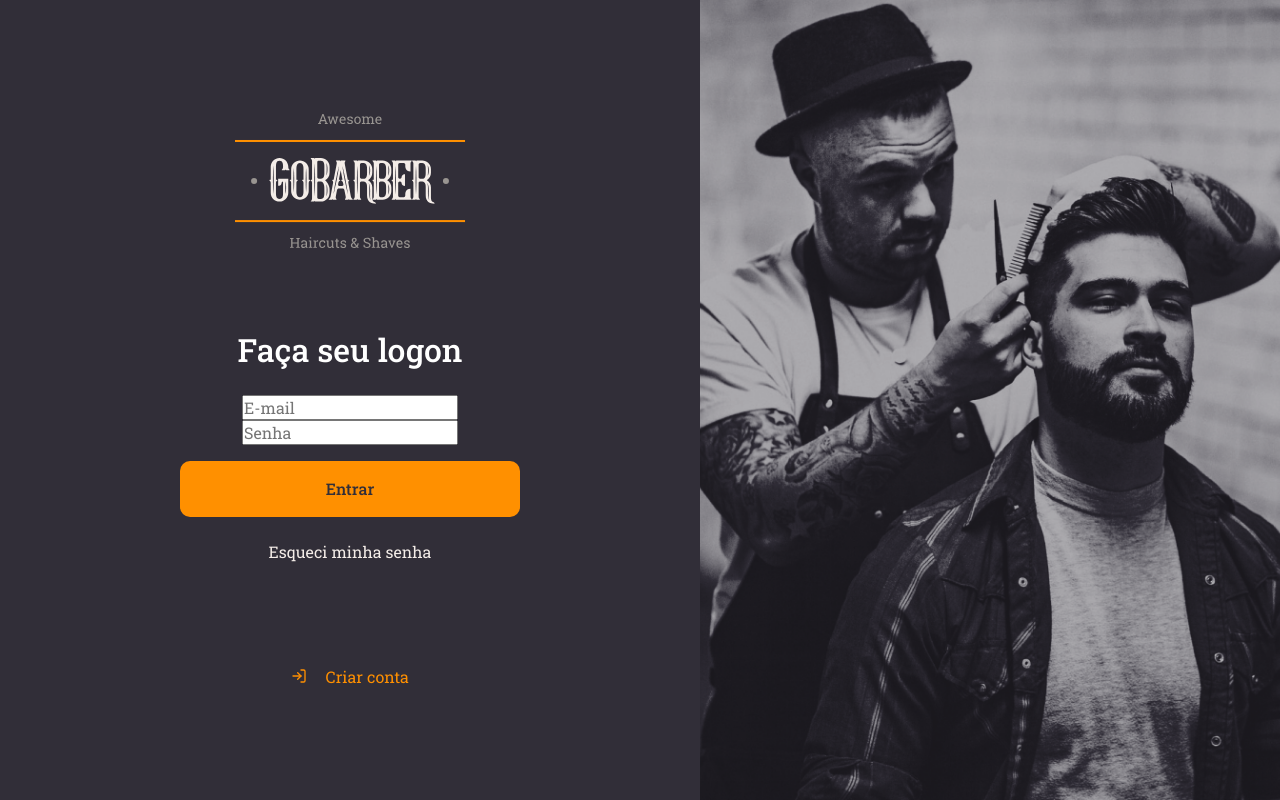
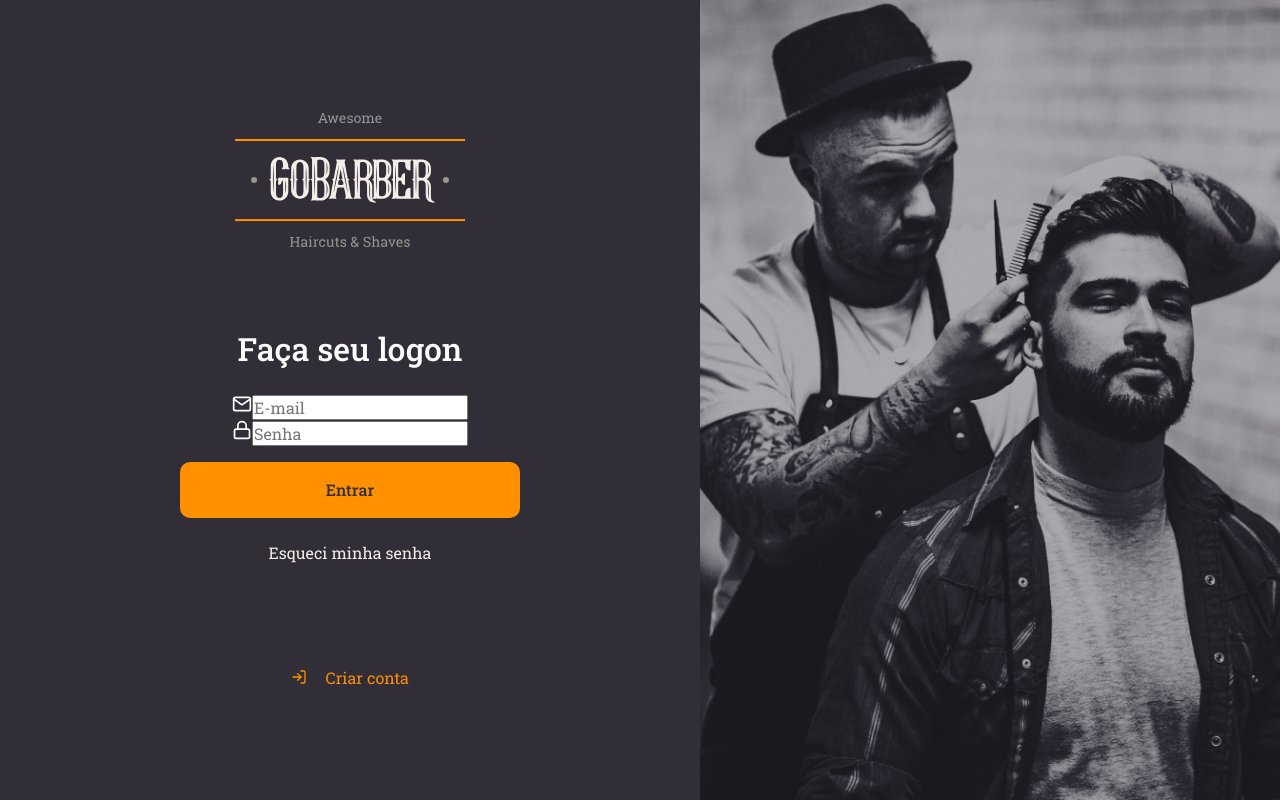
Before and after one commit to AntonioNtV/goBarber-frontend, a React (Create React App) app: page / in a window 1280 px wide. Built offline with nearby package versions, Linux system fonts and the light colour scheme.

Commit message:
Recieving icon in Input Component

```diff
--- a/src/components/Input/index.tsx
+++ b/src/components/Input/index.tsx
@@ -1,13 +1,16 @@
 import React, { InputHTMLAttributes } from 'react';
+import { IconBaseProps } from 'react-icons';
 import { Container } from './styles';
 
 interface InputProps extends InputHTMLAttributes<HTMLInputElement> {
   name: string
+  icon?: React.ComponentType<IconBaseProps>
 }
 
-const Input: React.FC<InputProps> = (props) => (
+const Input: React.FC<InputProps> = ({ icon: Icon, ...rest }) => (
   <Container>
-    <input {...props} />
+    {Icon && <Icon size={20} />}
+    <input {...rest} />
   </Container>
 );
 
```
